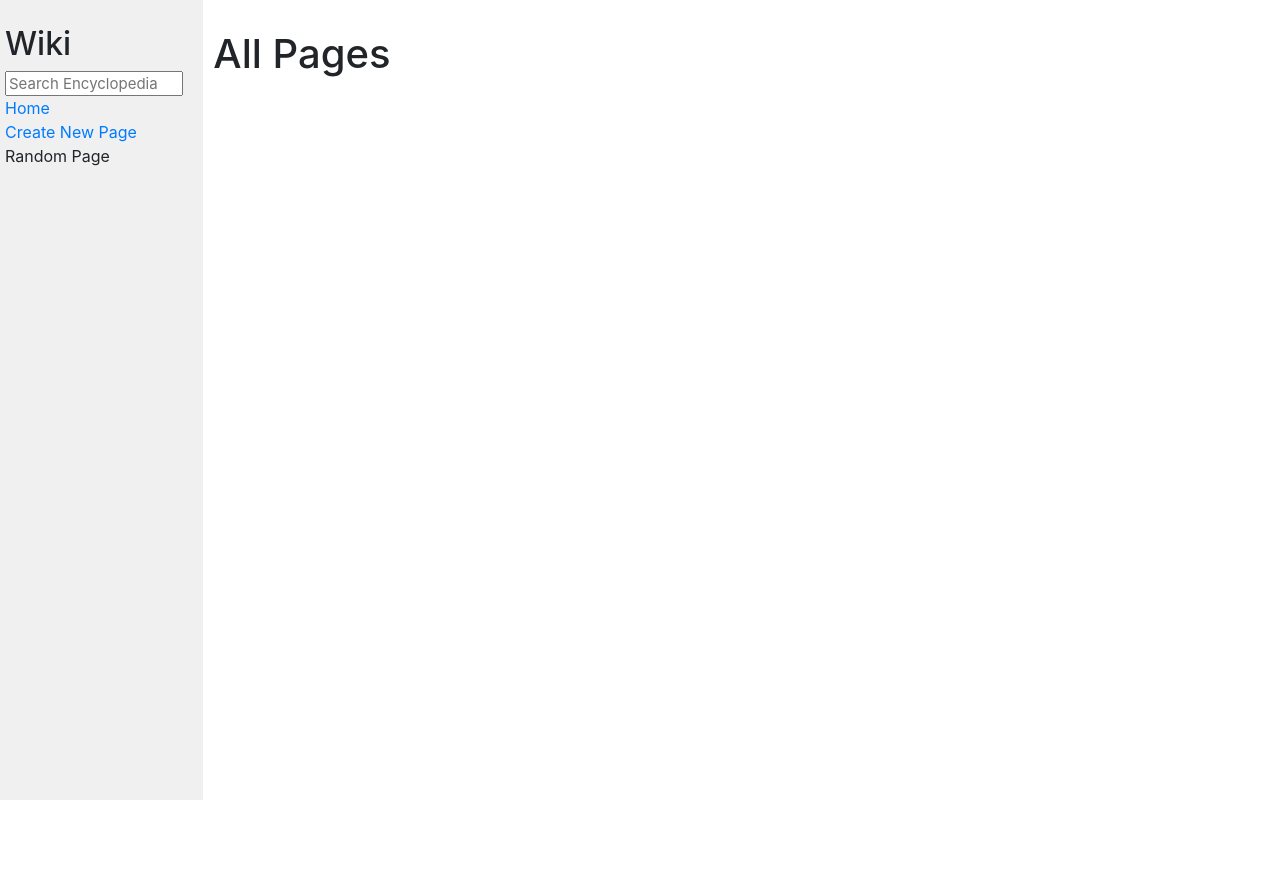
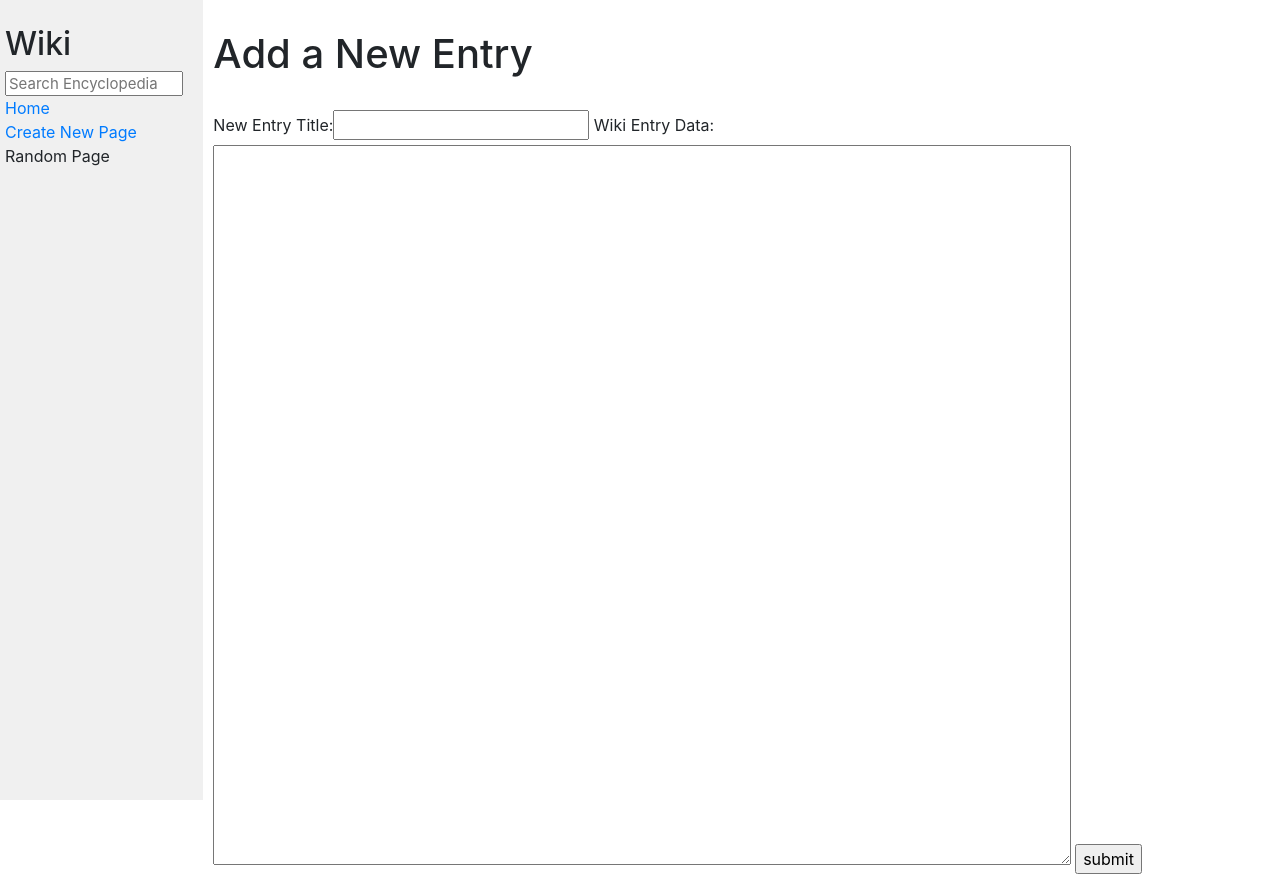
Before and after one commit to astirilane/CSCIE33a, a Django app: page /new/ in a window 1280 px wide. Before the commit the page ends 800 px from the top, so only its background shows below. Run offline with Django 3.2, Linux system fonts and the light colour scheme; some libraries are stand-ins or nearby versions.

Commit message:
Working form display (GET)
Form GET display

```diff
--- a/Project1/encyclopedia/templates/encyclopedia/layout.html
+++ b/Project1/encyclopedia/templates/encyclopedia/layout.html
@@ -12,7 +12,7 @@
         <div class="row">
             <div class="sidebar col-lg-2 col-md-3">
                 <h2>Wiki</h2>
-                <form method="post">
+                <form action="wiki/" method="post">
                     {% csrf_token %}
                     <input class="search" type="text" name="q" placeholder="Search Encyclopedia">
                 </form>
--- a/Project1/encyclopedia/templates/encyclopedia/new_entry.html
+++ b/Project1/encyclopedia/templates/encyclopedia/new_entry.html
@@ -1,16 +1,17 @@
 {% extends "encyclopedia/layout.html" %}
 
 {% block title %}
-    Encyclopedia
+    New Wiki Entry
 {% endblock %}
 
 {% block body %}
-    <h1>All Pages</h1>
+    <h1>Add a New Entry</h1><br>
 
-    <ul>
-        {% for entry in entries %}
-            <a href="wiki/{{ entry }}"><li>{{ entry }}</li></a>
-        {% endfor %}
-    </ul>
+<form method="post">
+    {% csrf_token %}
+    {{ form }}
+    <input type="submit" value="submit">
+</form>
+
 
 {% endblock %}
--- a/Project1/encyclopedia/views.py
+++ b/Project1/encyclopedia/views.py
@@ -1,8 +1,13 @@
 from django.shortcuts import render
 import markdown2
-from django.template import RequestContext
+# from django.template import RequestContext
+from django import forms
 
 from . import util
+
+class NewEntryForm(forms.Form):
+    name = forms.CharField(label="New Entry Title")
+    entry_info = forms.CharField(widget=forms.Textarea, label="Wiki Entry Data")
 
 
 def index(request):
@@ -28,4 +33,6 @@
 
 
 def new_entry(request):
-    return render(request, "encyclopedia/new_entry.html")
+    return render(request, "encyclopedia/new_entry.html", {
+        "form": NewEntryForm
+    })
```
